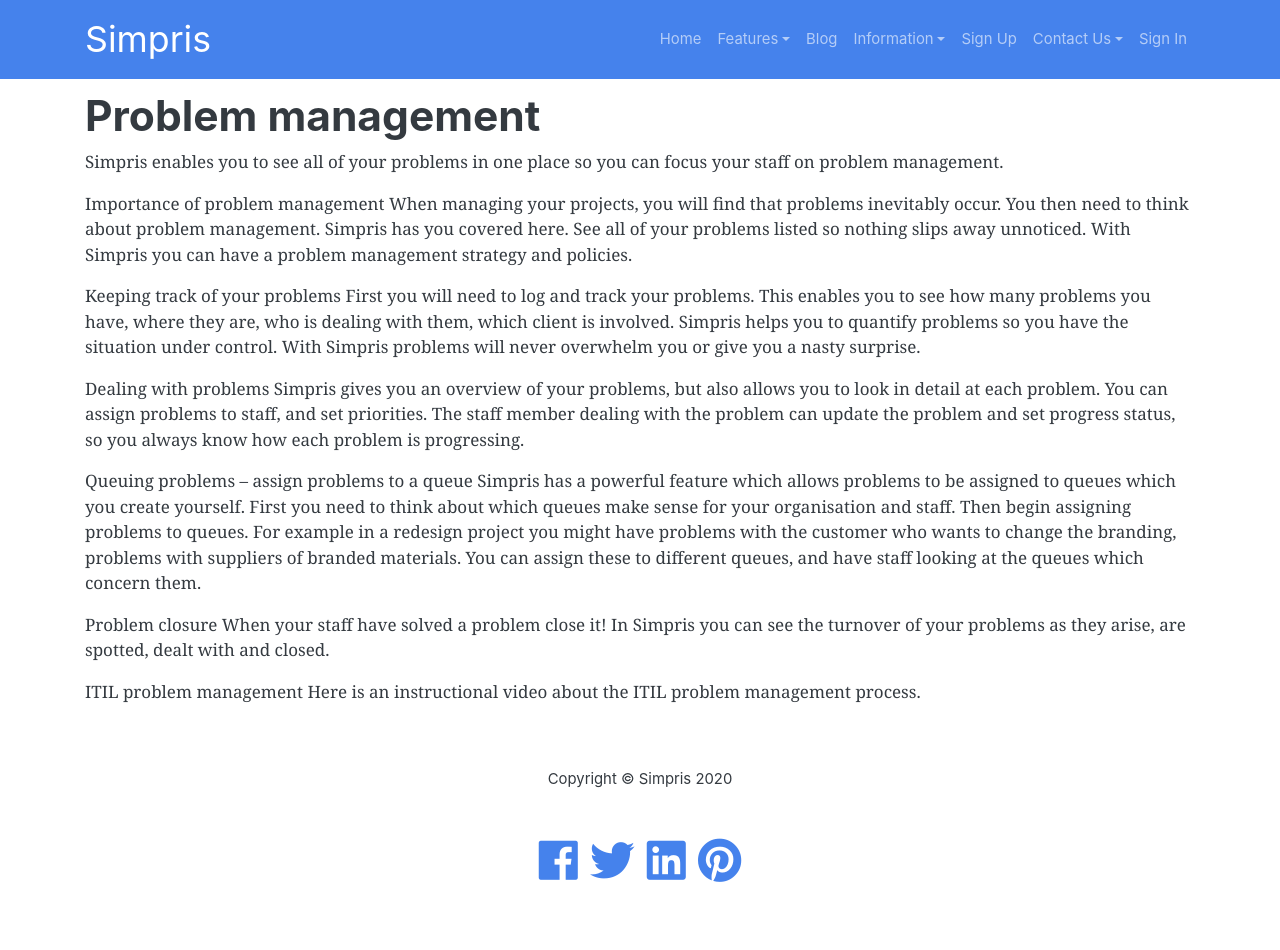
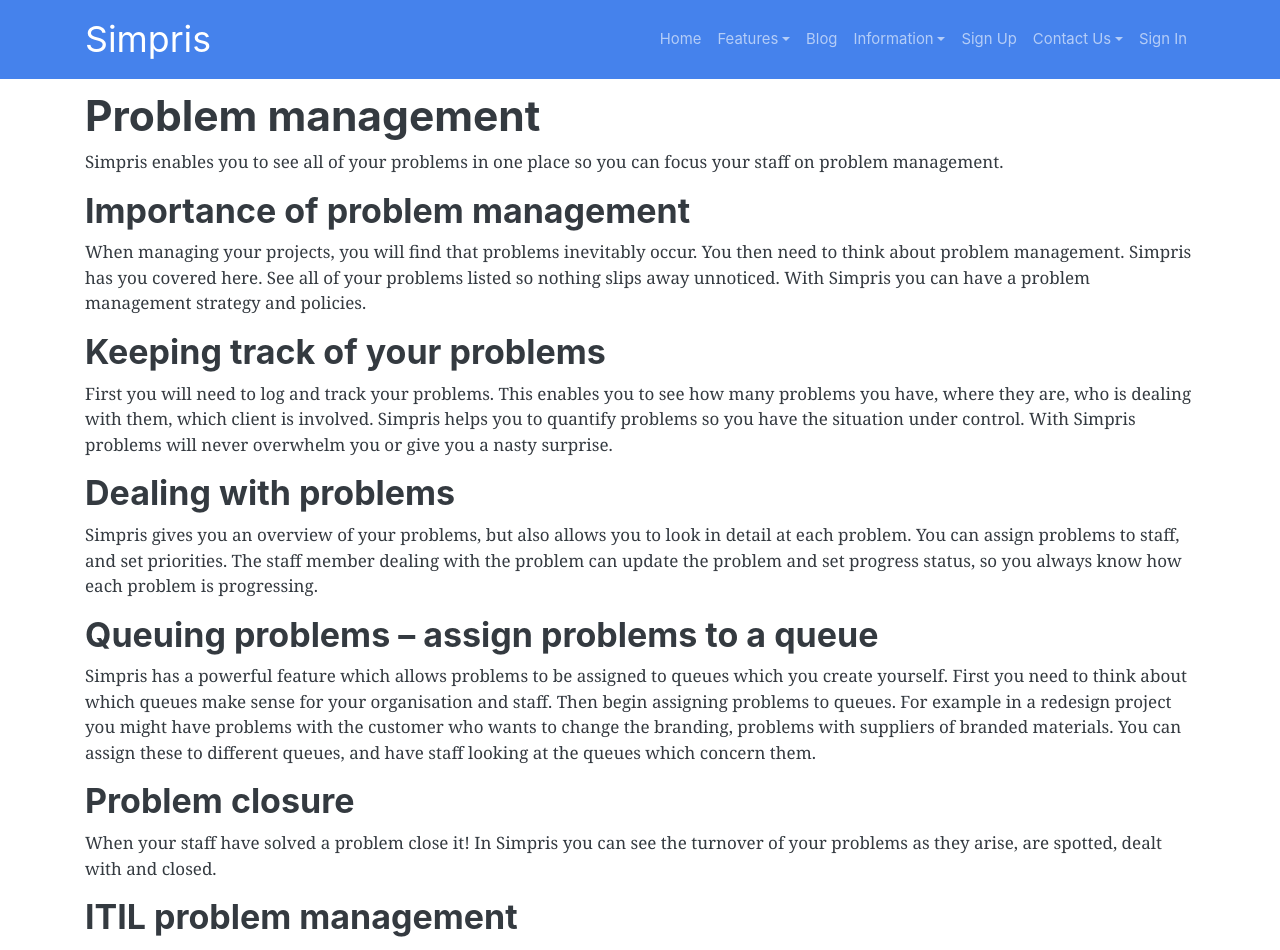
Before and after one commit to Grafrajohn/si, a Jekyll site: the page built from problem-management.markdown, in a window 1280 px wide and 1400 px high. Shown: the top 950 px of the window. Built offline with Jekyll 4.4.1, drawn with Linux system fonts in a browser that asks for light colours; nearby versions of some CDN libraries; some of the changed text lies outside the part shown.

Commit message:
Updated Problem Management

```diff
--- a/problem-management.markdown
+++ b/problem-management.markdown
@@ -7,24 +7,22 @@
 
 Simpris enables you to see all of your problems in one place so you can focus your staff on problem management.
 
-Importance of problem management
+## Importance of problem management
 When managing your projects, you will find that problems inevitably occur. You then need to think about problem management. Simpris has you covered here. See all of your problems listed so nothing slips away unnoticed. With Simpris you can have a problem management strategy and policies.
 
-Keeping track of your problems
+## Keeping track of your problems
 First you will need to log and track your problems. This enables you to see how many problems you have, where they are, who is dealing with them, which client is involved. Simpris helps you to quantify problems so you have the situation under control. With Simpris problems will never overwhelm you or give you a nasty surprise.
 
-
-
-Dealing with problems
+## Dealing with problems
 Simpris gives you an overview of your problems, but also allows you to look in detail at each problem. You can assign problems to staff, and set priorities. The staff member dealing with the problem can update the problem and set progress status, so you always know how each problem is progressing.
 
-
-
-Queuing problems – assign problems to a queue
+## Queuing problems – assign problems to a queue
 Simpris has a powerful feature which allows problems to be assigned to queues which you create yourself. First you need to think about which queues make sense for your organisation and staff. Then begin assigning problems to queues. For example in a redesign project you might have problems with the customer who wants to change the branding, problems with suppliers of branded materials. You can assign these to different queues, and have staff looking at the queues which concern them.
 
-Problem closure
+## Problem closure
 When your staff have solved a problem close it! In Simpris you can see the turnover of your problems as they arise, are spotted, dealt with and closed.
 
-ITIL problem management
+## ITIL problem management
 Here is an instructional video about the ITIL problem management process.
+
+<iframe width="805" height="453" src="https://www.youtube.com/embed/z1Ktu0eU2kM" frameborder="0" allow="accelerometer; autoplay; encrypted-media; gyroscope; picture-in-picture" allowfullscreen></iframe>
```
